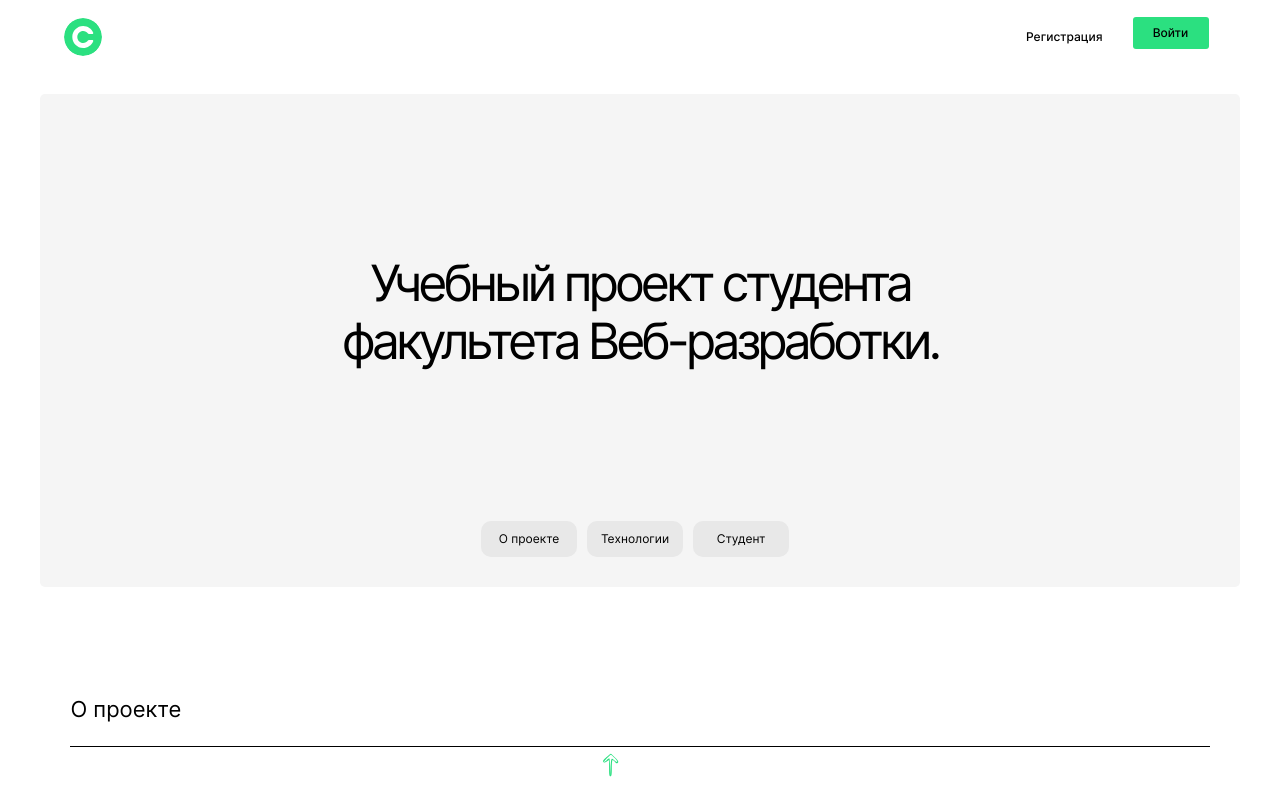
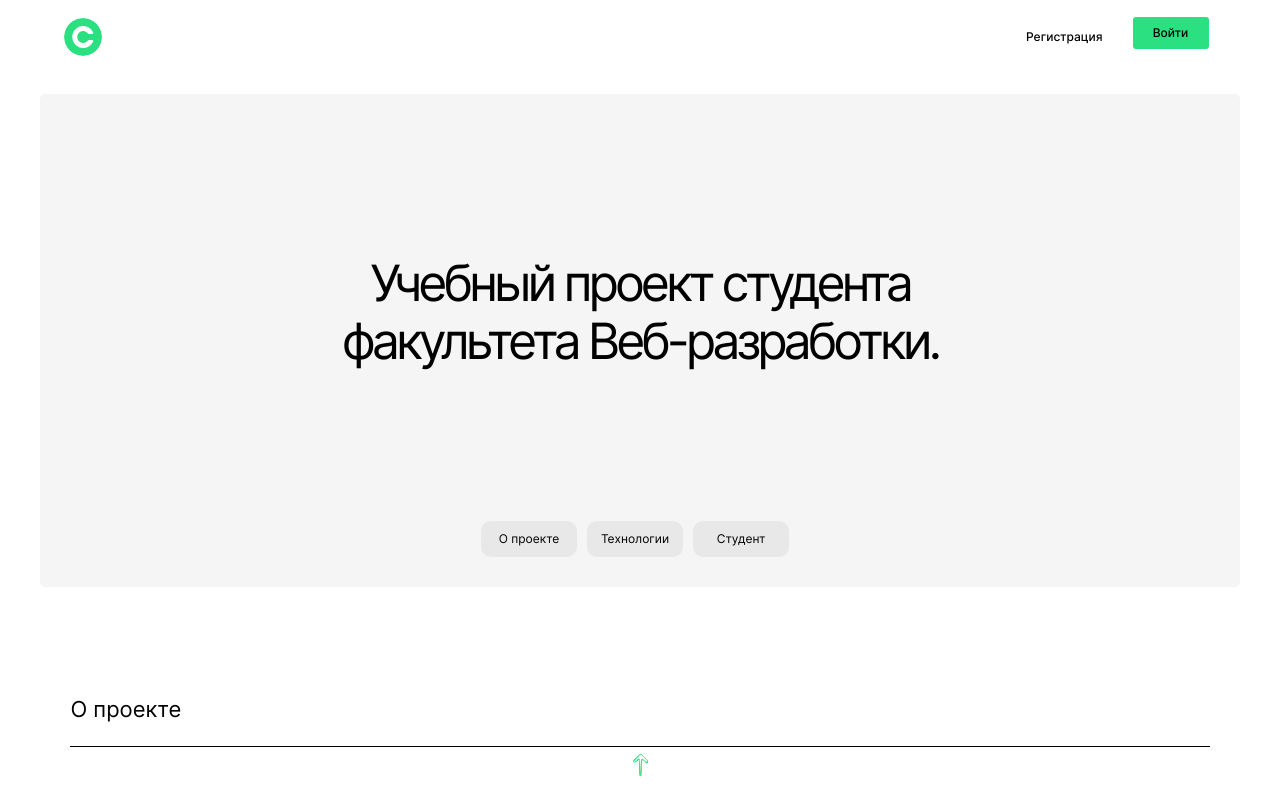
Before and after one commit to interind/movies-explorer-frontend, a React (Create React App) app: page / in a window 1280 px wide. Shown: the top 800 px of the page. Built offline with nearby package versions, Linux system fonts and the light colour scheme.

Commit message:
css button

```diff
--- a/src/components/Button/Button.css
+++ b/src/components/Button/Button.css
@@ -15,7 +15,7 @@
   right: 50%;
   width: 30px;
   height: 30px;
-  transform: translateX(-50%);
+  transform: translateX(50%);
   background-image: url('../../images/button/top.svg');
   background-position: center;
   background-repeat: no-repeat;
```
